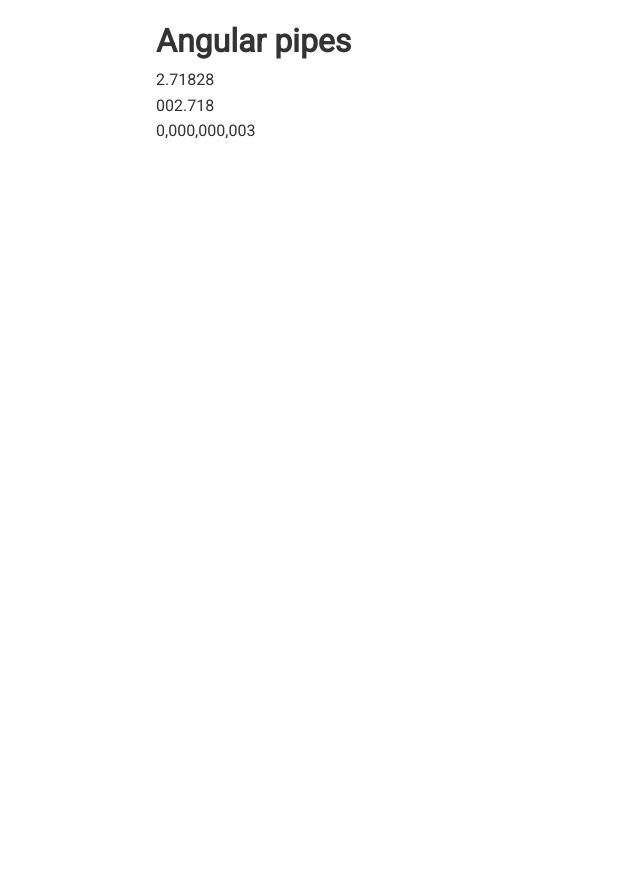
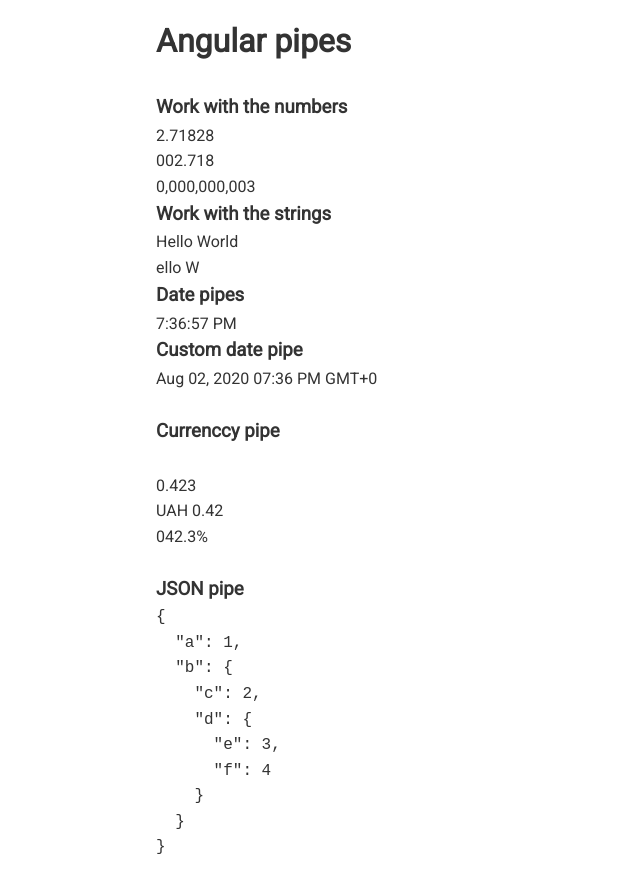
Before and after one commit to roman89ua/pipes.Angular, an Angular app: page / in a window 1280 px wide. Shown: the whole page, without its empty margins (0-640 px from the left). Before the commit the page ends 800 px from the top, so only its background shows below. Built offline with nearby package versions, Linux system fonts and the light colour scheme.

Commit message:
Some of Angular in box pipes

```diff
--- a/src/app/app.component.html
+++ b/src/app/app.component.html
@@ -1,6 +1,27 @@
 <div class="container">
   <h1>Angular pipes</h1>
+  <br>
+  <h3>Work with the numbers</h3>
   <p>{{e | number: '1.1-5'}}</p>
   <p>{{e | number: '3.3'}}</p>
   <p>{{e | number: '10.0-0'}}</p>
+  <h3>Work with the strings</h3>
+  {{str | uppercase | lowercase | titlecase }}
+  <br>
+  {{str | titlecase | slice: 1: -4 }}
+  <br>
+  <h3>Date pipes</h3>
+
+  <p>{{date | date: 'mediumTime' }}</p>
+  <h3>Custom date pipe</h3>
+  <p>{{date | date: 'MMM dd, yyyy hh:mm a z'}}</p>
+  <br>
+  <h3>Currenccy pipe</h3>
+  <br>
+  <p>{{floatDot}}</p>
+  <p>{{floatDot | currency: 'UAH '}}</p>
+  <p>{{floatDot | percent: '3.0-1'}}</p>
+  <br>
+  <h3>JSON pipe</h3>
+  <pre>{{obj | json}}</pre>
 </div>
--- a/src/app/app.component.ts
+++ b/src/app/app.component.ts
@@ -7,4 +7,19 @@
 })
 export class AppComponent {
   e: number = Math.E;
+  str = 'hello world';
+  date: Date = new Date();
+
+  floatDot = 0.423;
+
+  obj = {
+    a: 1,
+    b: {
+     c: 2,
+     d: {
+      e: 3,
+       f: 4
+     },
+    },
+  };
 }
```
